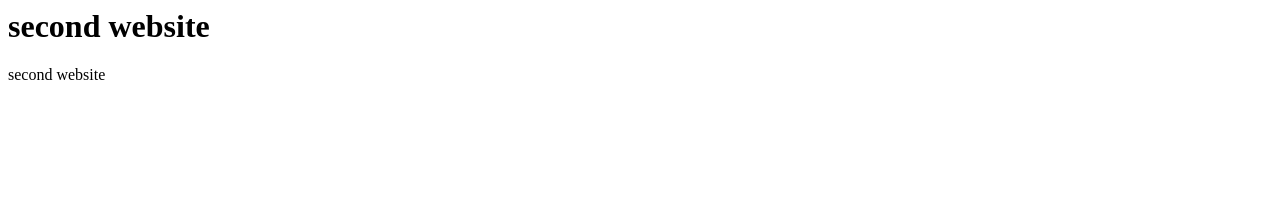
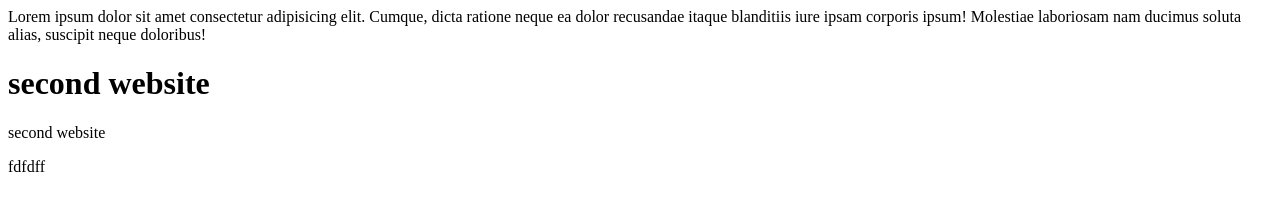
Before and after one commit to BellaHerrera/first-website, a plain HTML site: page index.html in a window 1280 px wide. Drawn offline with Linux system fonts and the light colour scheme.

Commit message:
added more content

```diff
--- a/index.html
+++ b/index.html
@@ -2,8 +2,10 @@
     <head>
         <title> second website</title>
     </head>
+    <p>Lorem ipsum dolor sit amet consectetur adipisicing elit. Cumque, dicta ratione neque ea dolor recusandae itaque blanditiis iure ipsam corporis ipsum! Molestiae laboriosam nam ducimus soluta alias, suscipit neque doloribus!</p>
     <body>
         <h1> second website</h1>
         <p> second website</p>
+        fdfdff
     </body>
 </html>
```
